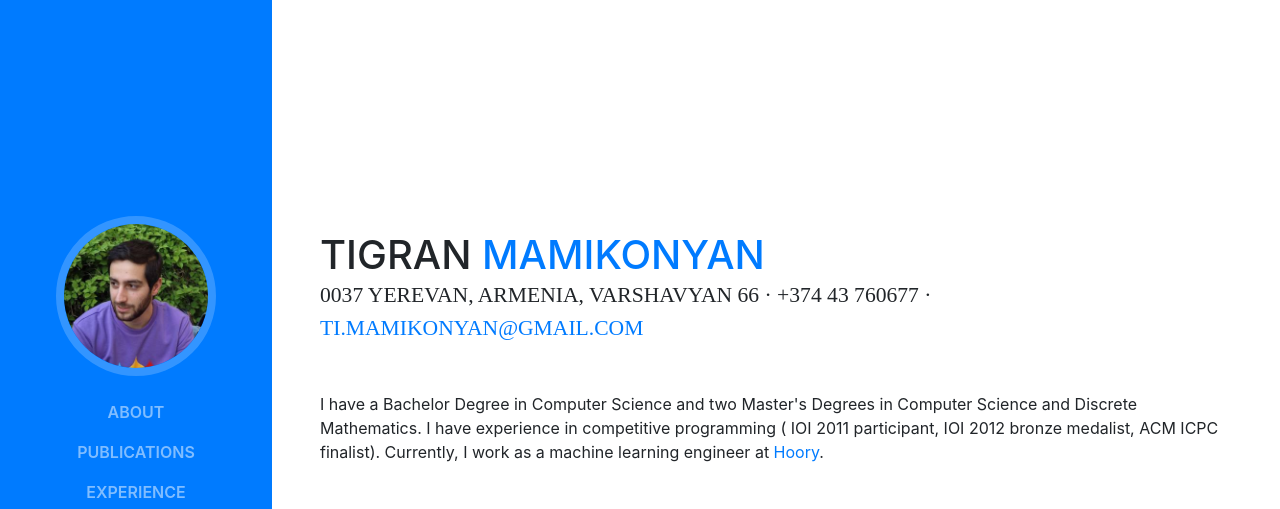
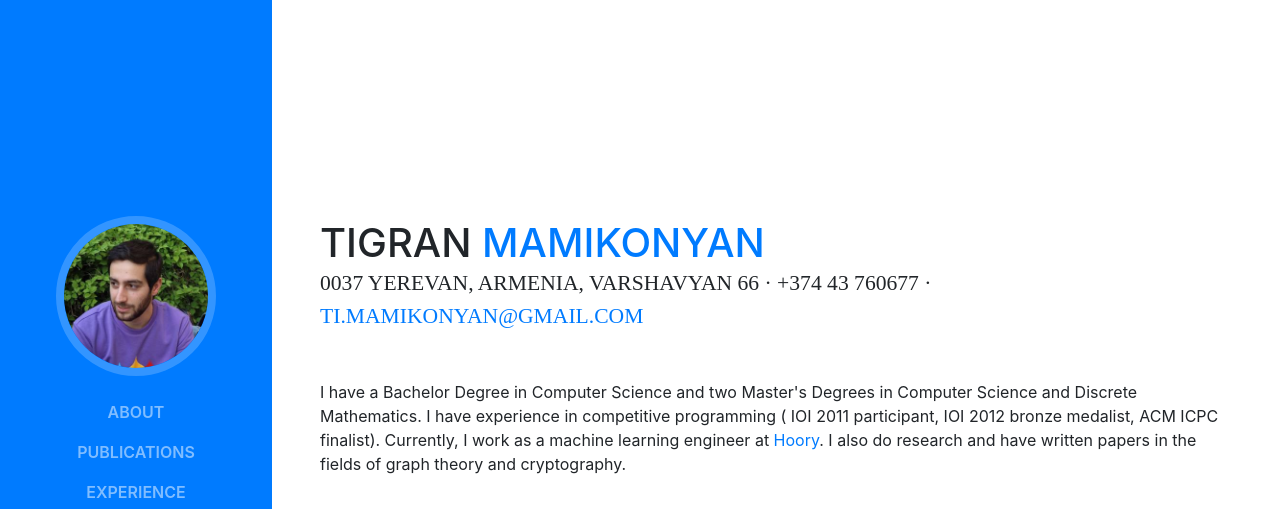
Before and after one commit to timamikonyan/timamikonyan.github.io, a website with bundled scripts: page index.html in a window 1280 px wide. Shown: the top 509 px of the page. Built offline with nearby package versions, Linux system fonts and the light colour scheme; a web font is replaced by a local one.

Commit message:
Update index.html

```diff
--- a/index.html
+++ b/index.html
@@ -68,7 +68,7 @@
           <div class="subheading mb-5">0037 Yerevan, Armenia, Varshavyan 66 · +374 43 760677 ·
             <a href="mailto:ti.mamikonyan@gmail.com">ti.mamikonyan@gmail.com</a>
           </div>
-          <p class="mb-5">I have a Bachelor Degree in Computer Science and two Master's Degrees in Computer Science and Discrete Mathematics. I have experience in competitive programming ( IOI 2011 participant, IOI 2012 bronze medalist, ACM ICPC finalist). Currently, I work as a machine learning engineer at <a target="_blank" href="https://www.hoory.com/">Hoory</a>.</p>
+          <p class="mb-5">I have a Bachelor Degree in Computer Science and two Master's Degrees in Computer Science and Discrete Mathematics. I have experience in competitive programming ( IOI 2011 participant, IOI 2012 bronze medalist, ACM ICPC finalist). Currently, I work as a machine learning engineer at <a target="_blank" href="https://www.hoory.com/">Hoory</a>. I also do research and have written papers in the fields of graph theory and cryptography.</p>
           <ul class="list-inline list-social-icons mb-0">
             <li class="list-inline-item">
               <a target="_blank" href="https://am.linkedin.com/in/tigran-mamikonyan-462b50183">
```
